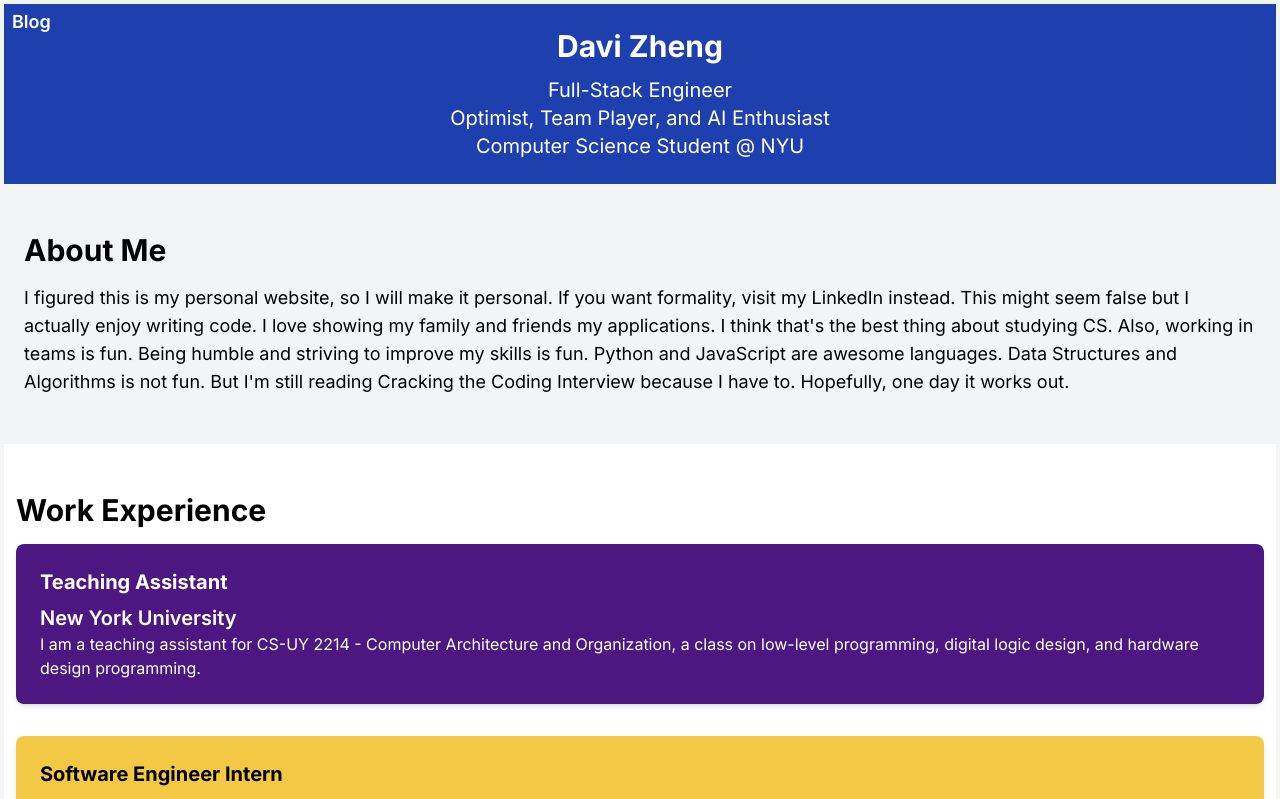
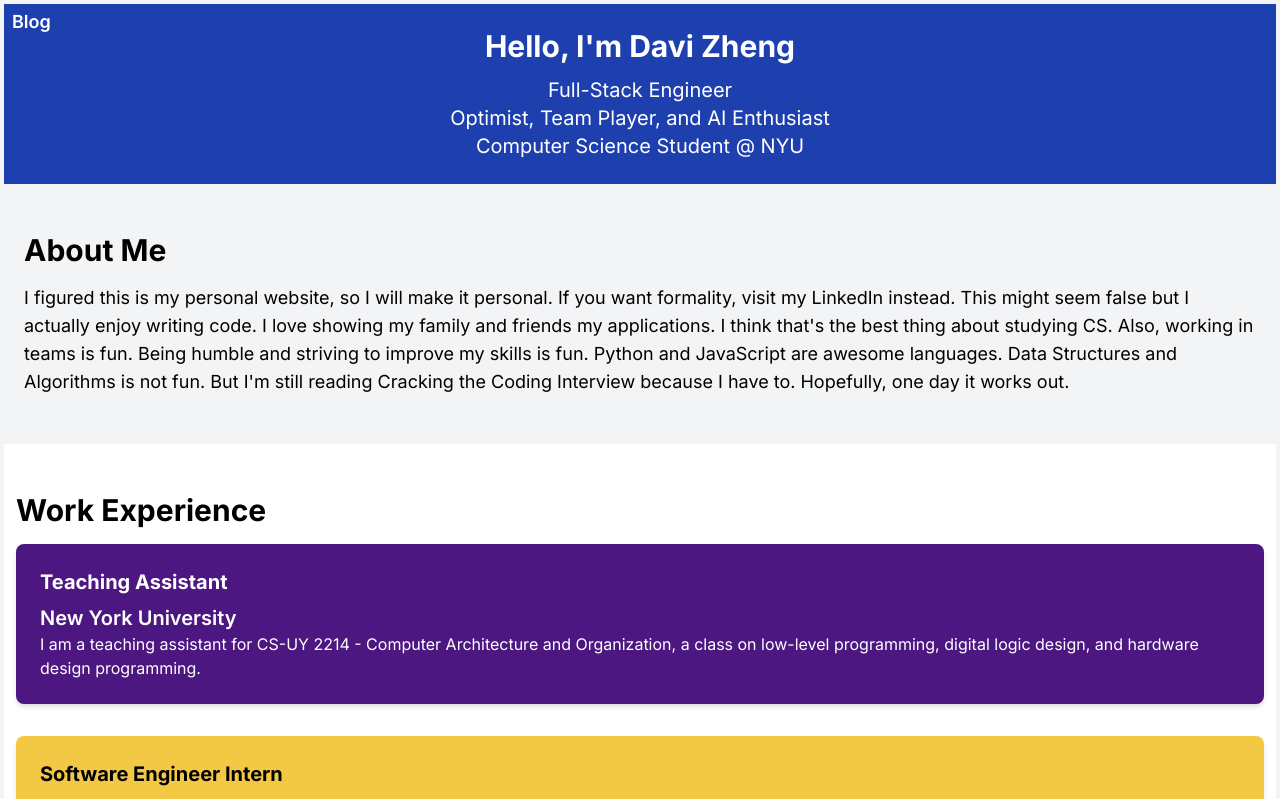
Before and after one commit to DaviZCodes/my-website-bento, a Next.js app: page / in a window 1280 px wide. Shown: the top 799 px of the page. Built offline with nearby package versions, Linux system fonts and the light colour scheme.

Commit message:
added a NavBar

```diff
--- a/src/app/components/Header.tsx
+++ b/src/app/components/Header.tsx
@@ -1,19 +1,18 @@
 import Link from "next/link";
+import NavBar from "./NavBar";
 
 export default function Header() {
   return (
     <header className="bg-blue-800">
       <div className="text-white text-center py-6 p-2">
-        <h1 className="text-3xl font-bold pt-5 sm:pt-0 pb-3">Davi Zheng</h1>
+        <h1 className="text-3xl font-bold pt-5 sm:pt-0 pb-3">
+          Hello, I'm Davi Zheng
+        </h1>
         <div className="text-xl">Full-Stack Engineer</div>
         <div className="text-xl">Optimist, Team Player, and AI Enthusiast</div>
         <div className="text-xl">Computer Science Student @ NYU</div>
       </div>
-      <div className="flex justify-center absolute top-0 w-full pt-3 sm:w-auto sm:pl-2 sm:pt-2">
-        <Link href="/blog" className="text-white font-semibold text-lg bold">
-          Blog
-        </Link>
-      </div>
+      <NavBar />
     </header>
   );
 }
--- /dev/null
+++ b/src/app/components/NavBar.tsx
@@ -0,0 +1,13 @@
+import Link from "next/link";
+
+export default function NavBar() {
+  return (
+    <div>
+      <div className="flex justify-center absolute top-0 w-full pt-3 sm:w-auto sm:pl-2 sm:pt-2">
+        <Link href="/blog" className="text-white font-semibold text-lg bold">
+          Blog
+        </Link>
+      </div>
+    </div>
+  );
+}
```
